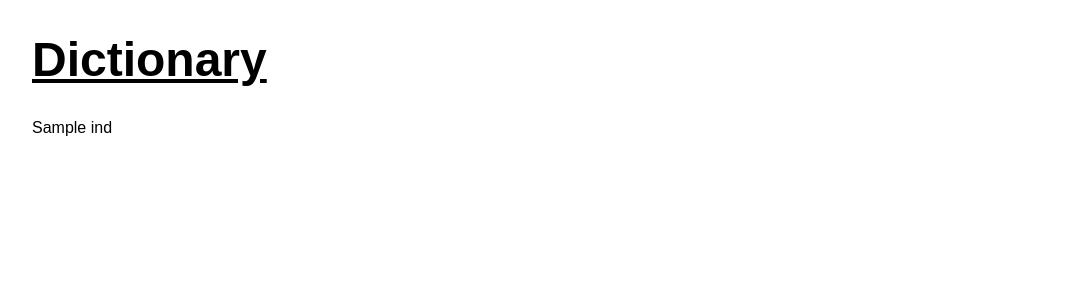
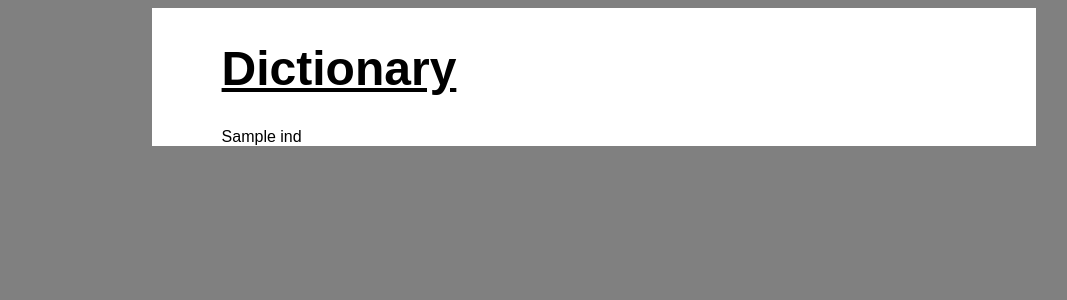
Before and after one commit to HarisAmir/Dictionary-and-Index-Generator, a Django app: template templates/dic_output.html in a window 1280 px wide. Shown: the top 300 px of the page, without its empty margins (46-1113 px from the left). Run offline with Django 3.2, Linux system fonts and the light colour scheme; the template is opened without the code that fills it: most values are stand-ins (such as "Sample title", 1, 10 or a date in 2020).

Commit message:
Update Commit

```diff
--- a/templates/dic_output.html
+++ b/templates/dic_output.html
@@ -20,12 +20,19 @@
             margin-left: 70px;
 
         }
+        .container{
+            background-color: white;
+            margin-left: 15%;
+            margin-right: 15%;
+            padding-top: 1px;
+        }
     </style>
 </head>
-<body>
+<body bgcolor="#808080">
+<div class="container">
 
     <h1 style="font-size: 300%; text-align : left"> Dictionary </h1>
-    <table>
+
     {% for ind in list %}
 
         {% if ind in alpha %}
@@ -35,6 +42,7 @@
         {% endif %}
 
     {% endfor %}
-    </table>
+
+</div>
 </body>
 </html>
--- a/templates/index_c.html
+++ b/templates/index_c.html
@@ -95,7 +95,7 @@
             <form action="" method="post" enctype="multipart/form-data">
                 {% csrf_token %}
                 <label class="mu-primary-btn"> Upload your file
-                  <input class = "mu-primary-btn" type="file" name="file">
+                  <input class = "mu-primary-btn" type="file" name="file" accept=".txt" required>
                 </label>
                 <br>
                 <input class="mu-primary-btn" type="submit" name="index_gen" value="Generate Index" />
```
Also changed, not shown: Index/views.py (+5 -2 lines), templates/index_output.html (+12 -3 lines).
